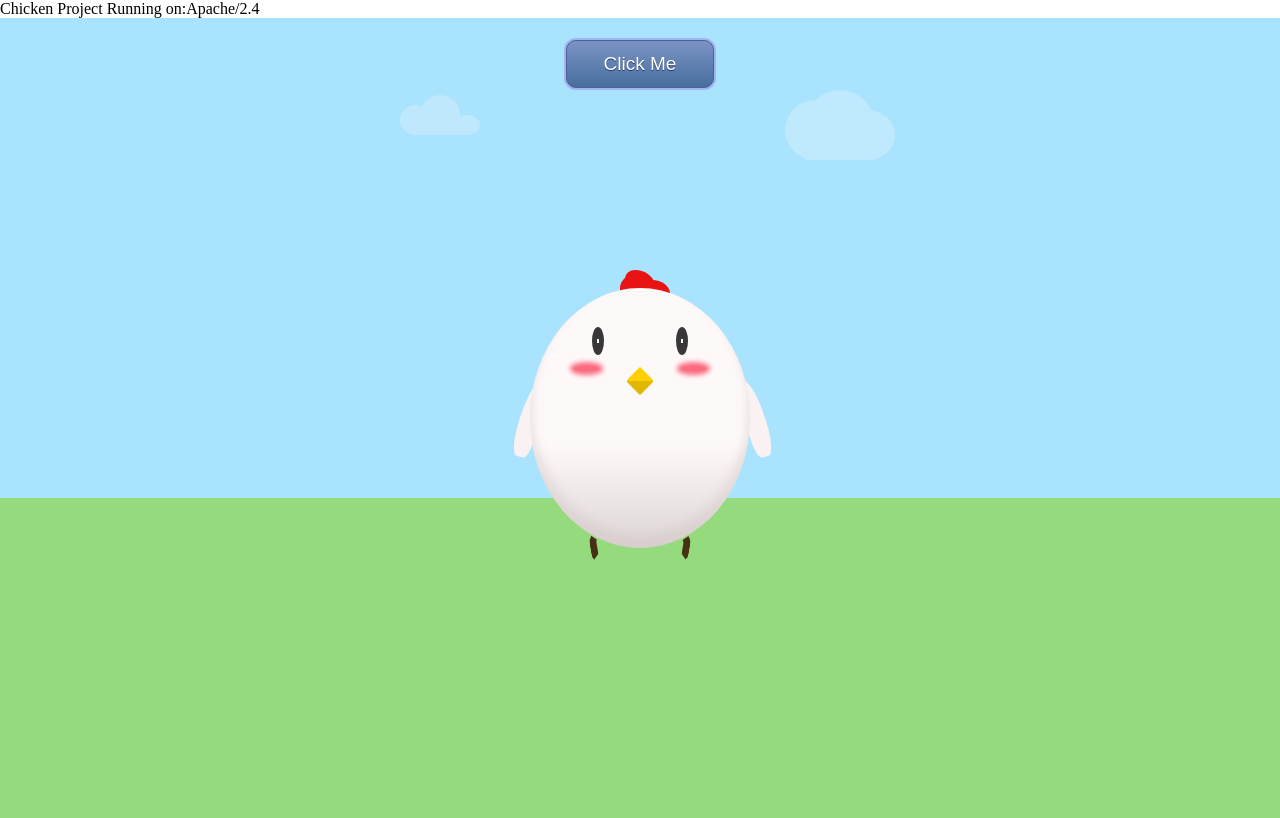
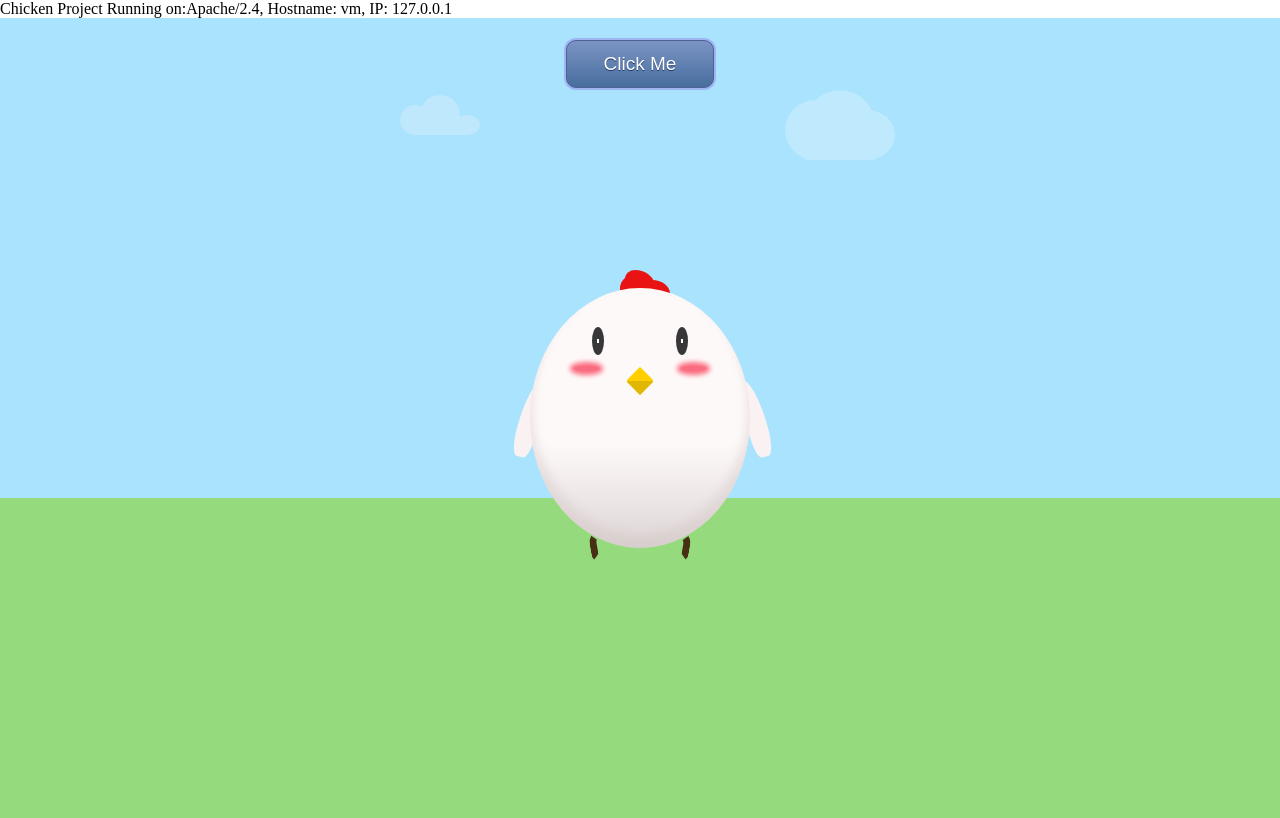
Before and after one commit to AshWilliams/Chicken.Project, a PHP site: page / in a window 1280 px wide. Run offline with PHP 8.4, Linux system fonts and the light colour scheme; some libraries are stand-ins or nearby versions.

Commit message:
hostname y ip en index.php

```diff
--- a/index.php
+++ b/index.php
@@ -8,7 +8,7 @@
 <body>
   <?php
     echo "Chicken Project Running on:";
-    echo $_SERVER['SERVER_SOFTWARE'];
+    echo $_SERVER['SERVER_SOFTWARE'].", Hostname: ".gethostname().", IP: ".$_SERVER['SERVER_ADDR'];
   ?>
   <div class="content">
       <!--Clouds in the sky-->
```
